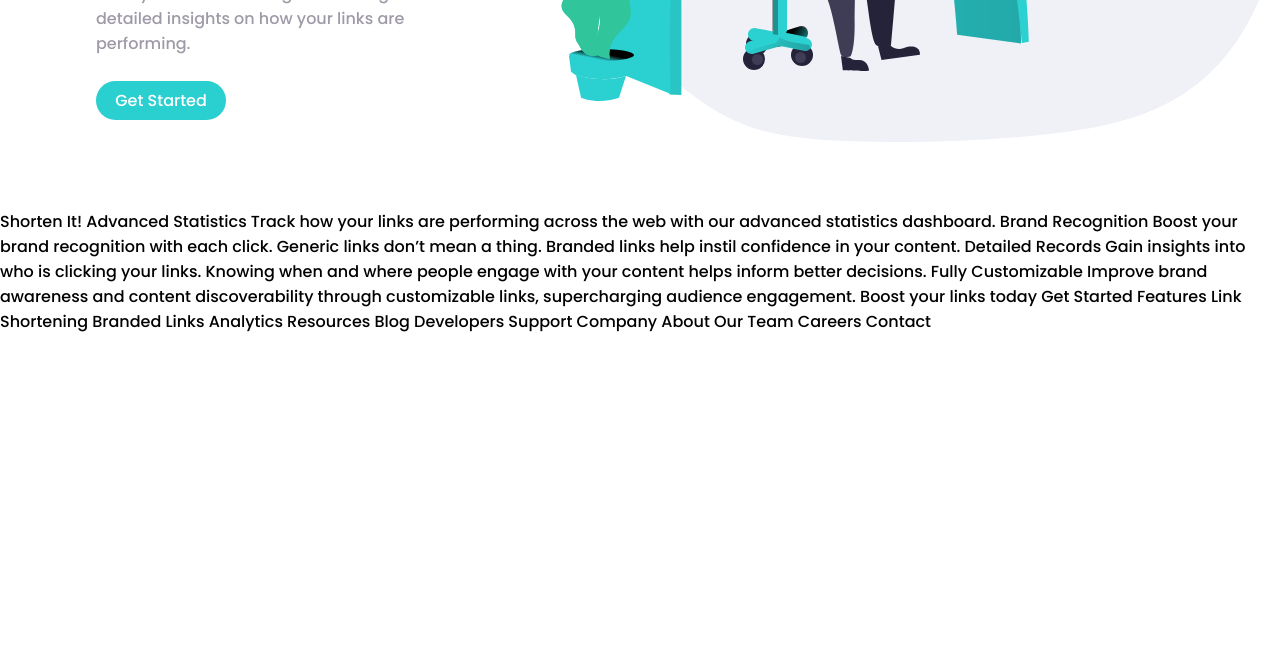
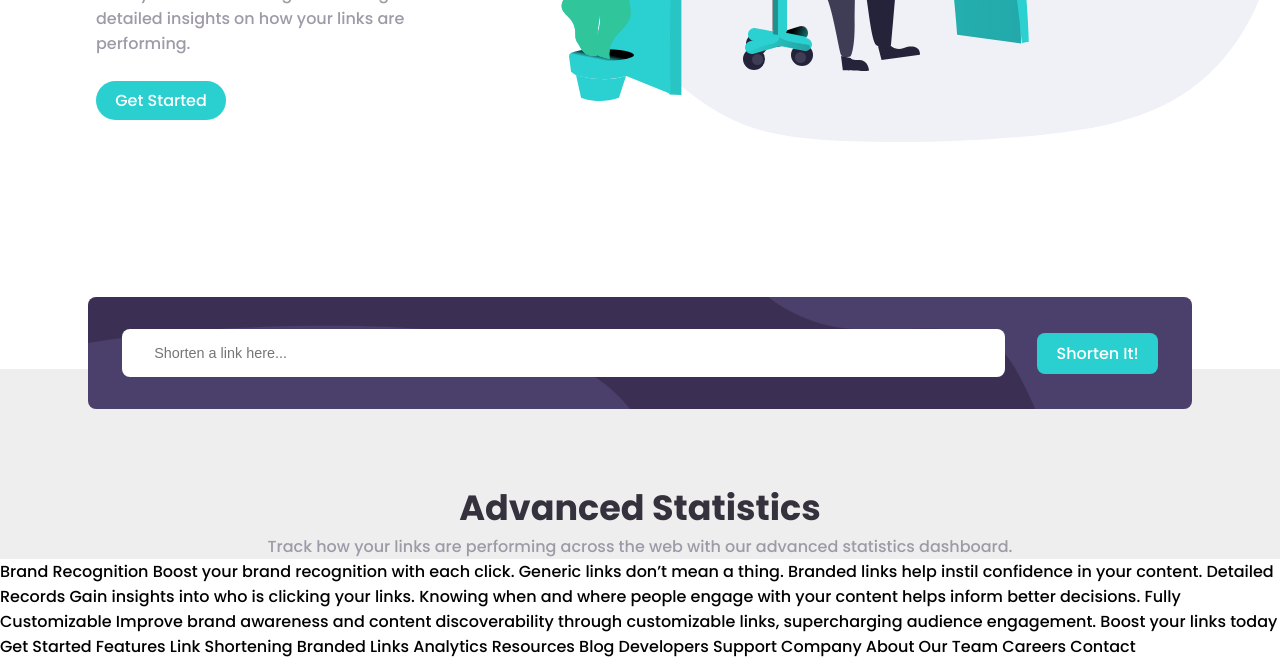
Before and after one commit to alexcallemartinez/challenge-4, a plain HTML site: page index.html in a window 1280 px wide. Shown: the part 420-1079 px from the top of the page. Before the commit the page ends 800 px from the top, so only its background shows below. Drawn offline with Linux system fonts and the light colour scheme.

Commit message:
avance 3

```diff
--- a/estilos.css
+++ b/estilos.css
@@ -68,6 +68,7 @@ body{
 }
 .main__TI{
     display: flex  ;
+    padding:0 0 10rem;
 
 }
 
@@ -84,6 +85,58 @@ body{
     padding:0 0 2rem;
     font-weight: 500;
 }
+.contenedor{
+ background-color: #eee;
+ margin: 0 auto;
+ max-width: var(--ancho-maximo);
+}
+.search{
+
+    height: 7rem;
+    width: 100%;
+    display: flex;
+    align-items: center;
+    justify-content: center;
+    gap: 2rem;
+    position: relative;
+    bottom: 4.5rem;
+    border-radius: 0.5rem;
+    background-image: url(../images/bg-shorten-desktop.svg);
+    background-size: cover;
+    background-color: hsl(257, 27%, 26%);
+
+}
+.search__text{
+    width: 80%;
+    padding: 1rem 2rem;
+    border: none;
+    outline: none;
+    border-radius: 0.5rem;
+    color: var(--GrayishViolet);
+    font-size: 0.9rem;
+}
+.btn__search{
+    color: white;
+    padding: 0.5rem 1.2rem;
+    background-color:var(--Cyan);
+    text-decoration: none;
+    border-radius: 0.5rem;
+    cursor: pointer;
+    box-shadow: var(--Bright-Red) 0px 4px 10px;
+}
+.contenor__subT{
+    text-align: center;
+}
+.subT__titulo{
+
+    font-weight: 700;
+    font-size: 35px;
+    color: var(--VeryDarkBlue);
+}
+.subT_p{
+    font-weight: 500;
+    color: var(--GrayishViolet);
+}
 
 
 
@@ -92,4 +145,7 @@ body{
 .header {
     padding: 0 10rem;
 }
+.contenedor{
+    padding: 0 5.5rem;
 }
+}
--- a/index.html
+++ b/index.html
@@ -42,6 +42,18 @@
       <img src="./images/illustration-working.svg" alt="">
     </figure>
   </div>
+  <div class="contenedor">
+  <div class="search">
+    <input class="search__text" placeholder="Shorten a link here..." type="text">
+    <a class="btn__search" href="">Shorten It!</a>
+
+  </div>
+  <div  class="contenor__subT">
+    <h2 class="subT__titulo">Advanced Statistics</h2>
+    <p class="subT_p">Track how your links are performing across the web with our
+      advanced statistics dashboard.</p>
+  </div>
+</div>
 
 </main>
 
@@ -53,12 +65,11 @@
 
 
 
-  Shorten It!
 
-  Advanced Statistics
 
-  Track how your links are performing across the web with our
-  advanced statistics dashboard.
+
+
+
 
   Brand Recognition
 
```
